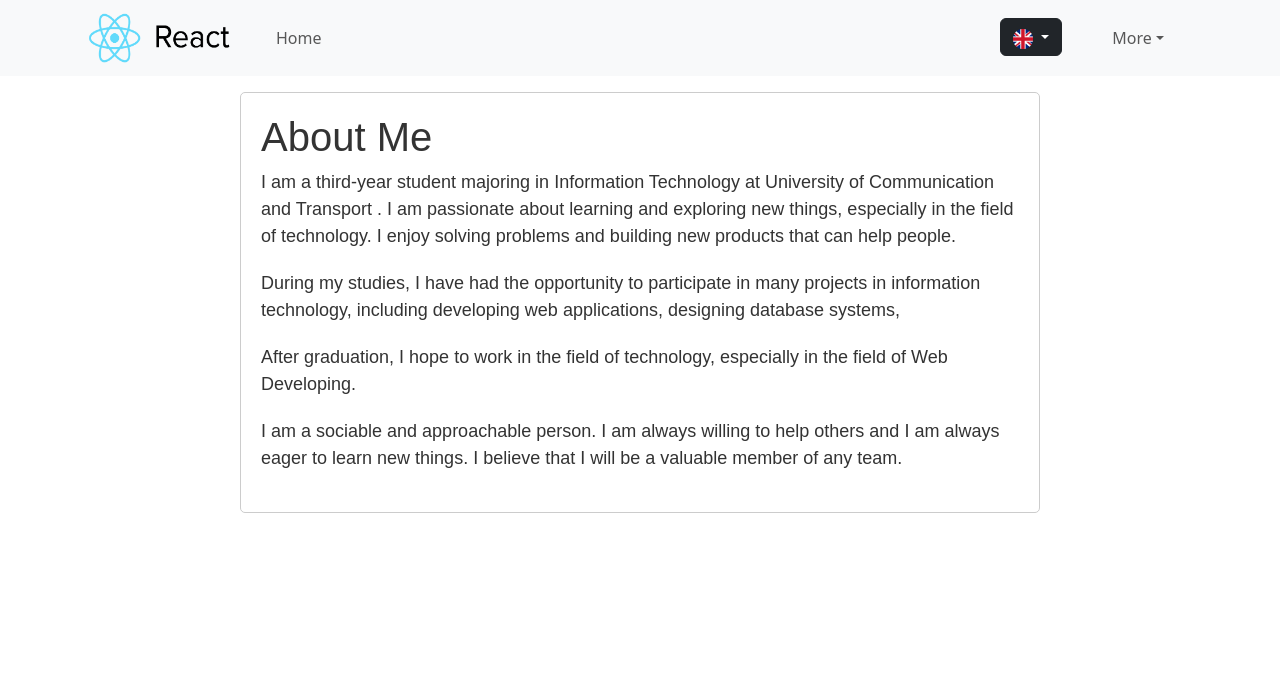
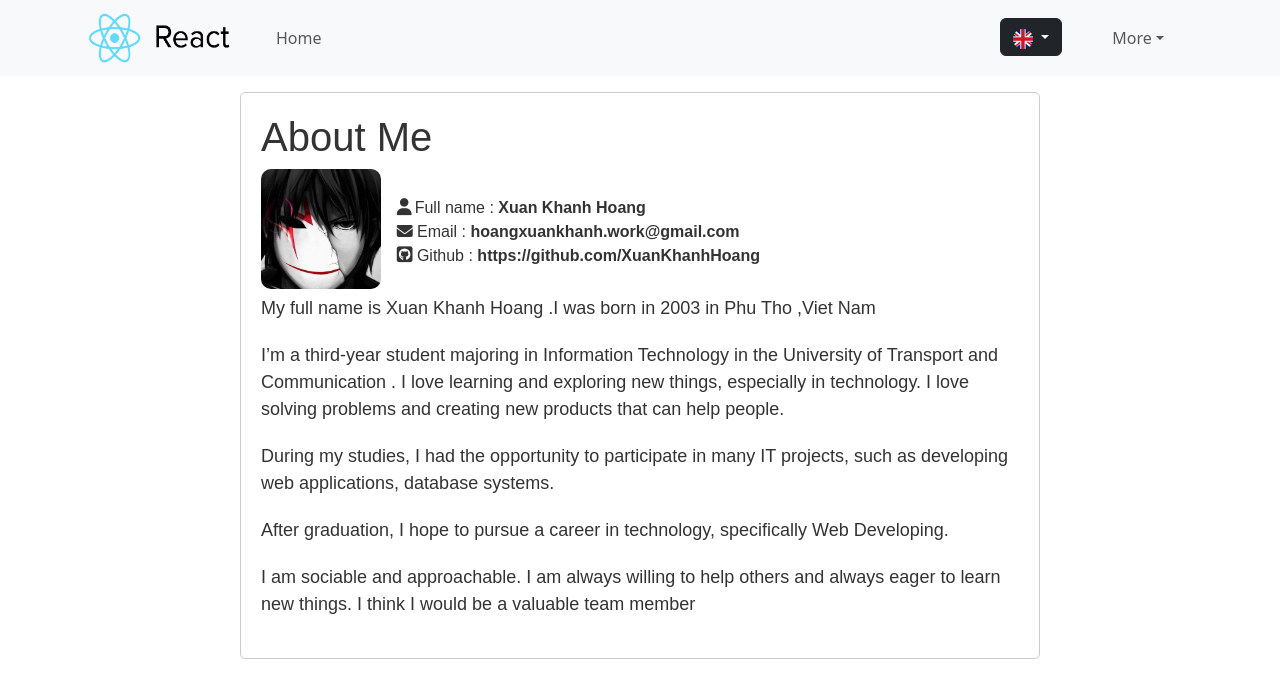
Before and after one commit to XuanKhanhHoang/crudProject, a React (Create React App) app: page /about in a window 1280 px wide. Shown: the top 698 px of the page. Built offline with nearby package versions, Linux system fonts and the light colour scheme.

Commit message:
fix aboutPage

```diff
--- a/src/App.scss
+++ b/src/App.scss
@@ -65,3 +65,6 @@
 .about-me a:hover {
   text-decoration: underline;
 }
+.cursorPointer {
+  cursor: pointer;
+}
--- a/src/components/About.jsx
+++ b/src/components/About.jsx
@@ -1,30 +1,68 @@
 import React from "react";
+import avatar from "../assets/about_avatar.jpg";
+import { english } from "../language/english";
+import { vietnamese } from "../language/vietnamese";
+import { useSelector } from "react-redux";
 
 const AboutMe = () => {
+  const engLanguage = english.about;
+  const viLanguage = vietnamese.about;
+  const isViLanguage = useSelector((state) => state.language.isViLanguage);
   return (
     <div className="about-me mt-3">
-      <h1>About Me</h1>
-      <p>
-        I am a third-year student majoring in Information Technology at
-        University of Communication and Transport . I am passionate about
-        learning and exploring new things, especially in the field of
-        technology. I enjoy solving problems and building new products that can
-        help people.
-      </p>
-      <p>
-        During my studies, I have had the opportunity to participate in many
-        projects in information technology, including developing web
-        applications, designing database systems,
-      </p>
-      <p>
-        After graduation, I hope to work in the field of technology, especially
-        in the field of Web Developing.
-      </p>
-      <p>
-        I am a sociable and approachable person. I am always willing to help
-        others and I am always eager to learn new things. I believe that I will
-        be a valuable member of any team.
-      </p>
+      <h1>{isViLanguage ? viLanguage.aboutTitle : engLanguage.aboutTitle}</h1>
+      <div className="headerInfo d-flex">
+        <img
+          srcSet={avatar}
+          alt="avatar"
+          style={{
+            height: "120px",
+            borderRadius: "10px",
+            marginBottom: "0.4rem",
+          }}
+        />
+        <div className="headerContactInfo ms-3 d-flex flex-column justify-content-center">
+          <div>
+            <i
+              className="fa-solid fa-user"
+              style={{ fontSize: "17px", width: "18px" }}
+            ></i>
+            {isViLanguage ? "Họ và tên " : "Full name "}:
+            <span style={{ fontWeight: "600" }}>
+              {" "}
+              {isViLanguage ? "Hoàng Xuân Khanh" : "Xuan Khanh Hoang"}
+            </span>
+          </div>
+          <div className="emailInfo">
+            <i className="fa-solid fa-envelope"></i> Email :{" "}
+            <span className="fw-semibold cursorPointer">
+              hoangxuankhanh.work@gmail.com
+            </span>
+          </div>
+          <div className="githubInfo">
+            <i
+              className="fa-brands fa-square-github"
+              style={{ fontSize: "18px" }}
+            ></i>{" "}
+            Github :{" "}
+            <span
+              className="fw-semibold cursorPointer"
+              onClick={() => {
+                window.open("https://github.com/XuanKhanhHoang", "_blank");
+              }}
+            >
+              https://github.com/XuanKhanhHoang
+            </span>
+          </div>
+        </div>
+      </div>
+      <div
+        dangerouslySetInnerHTML={{
+          __html: isViLanguage
+            ? viLanguage.aboutContent
+            : engLanguage.aboutContent,
+        }}
+      ></div>
     </div>
   );
 };
--- a/src/language/english.js
+++ b/src/language/english.js
@@ -39,4 +39,31 @@ export const english = {
     login: "Login",
     logout: "Logout",
   },
+  about: {
+    aboutTitle: "About Me",
+    aboutContent: `
+      <p>
+        My full name is Xuan Khanh Hoang .I was born in 2003 in Phu Tho ,Viet
+        Nam
+      </p>
+      <p>
+        I’m a third-year student majoring in Information Technology in the
+        University of Transport and Communication . I love learning and
+        exploring new things, especially in technology. I love solving problems
+        and creating new products that can help people.
+      </p>
+      <p>
+        During my studies, I had the opportunity to participate in many IT
+        projects, such as developing web applications, database systems.
+      </p>
+      <p>
+        After graduation, I hope to pursue a career in technology, specifically
+        Web Developing.
+      </p>
+      <p>
+        I am sociable and approachable. I am always willing to help others and
+        always eager to learn new things. I think I would be a valuable team
+        member
+      </p>`,
+  },
 };
--- a/src/language/vietnamese.js
+++ b/src/language/vietnamese.js
@@ -39,4 +39,28 @@ export const vietnamese = {
     login: "Đăng nhập",
     logout: "Đăng xuất",
   },
+  about: {
+    aboutTitle: "Về tôi :",
+    aboutContent: `
+<p>
+Họ và tên đầy đủ của tôi là Hoàng Xuân Khanh. Tôi sinh năm 2003 tại Phú Thọ, Việt Nam.
+</p>
+<p>
+Tôi là sinh viên năm thứ ba chuyên ngành Công nghệ Thông tin tại trường Đại học Giao thông vận tải. Tôi thích học hỏi và
+khám phá những điều mới, đặc biệt là công nghệ. Tôi thích giải quyết vấn đề
+và tạo ra những sản phẩm mới có thể giúp đỡ mọi người.
+</p>
+<p>
+Trong quá trình học tập, tôi đã có cơ hội tham gia nhiều dự án CNTT, như phát triển ứng dụng web, hệ thống cơ sở dữ liệu.
+</p>
+<p>
+Sau khi tốt nghiệp, tôi hy vọng sẽ theo đuổi sự nghiệp trong lĩnh vực công nghệ, cụ thể là
+Web Developing.
+</p>
+<p>
+Tôi là người hòa đồng và dễ gần. Tôi luôn sẵn sàng giúp đỡ người khác và
+luôn luôn muốn học hỏi những điều mới. Tôi nghĩ tôi sẽ là một thành viên có giá trị
+trong nhóm
+</p>`,
+  },
 };
```
